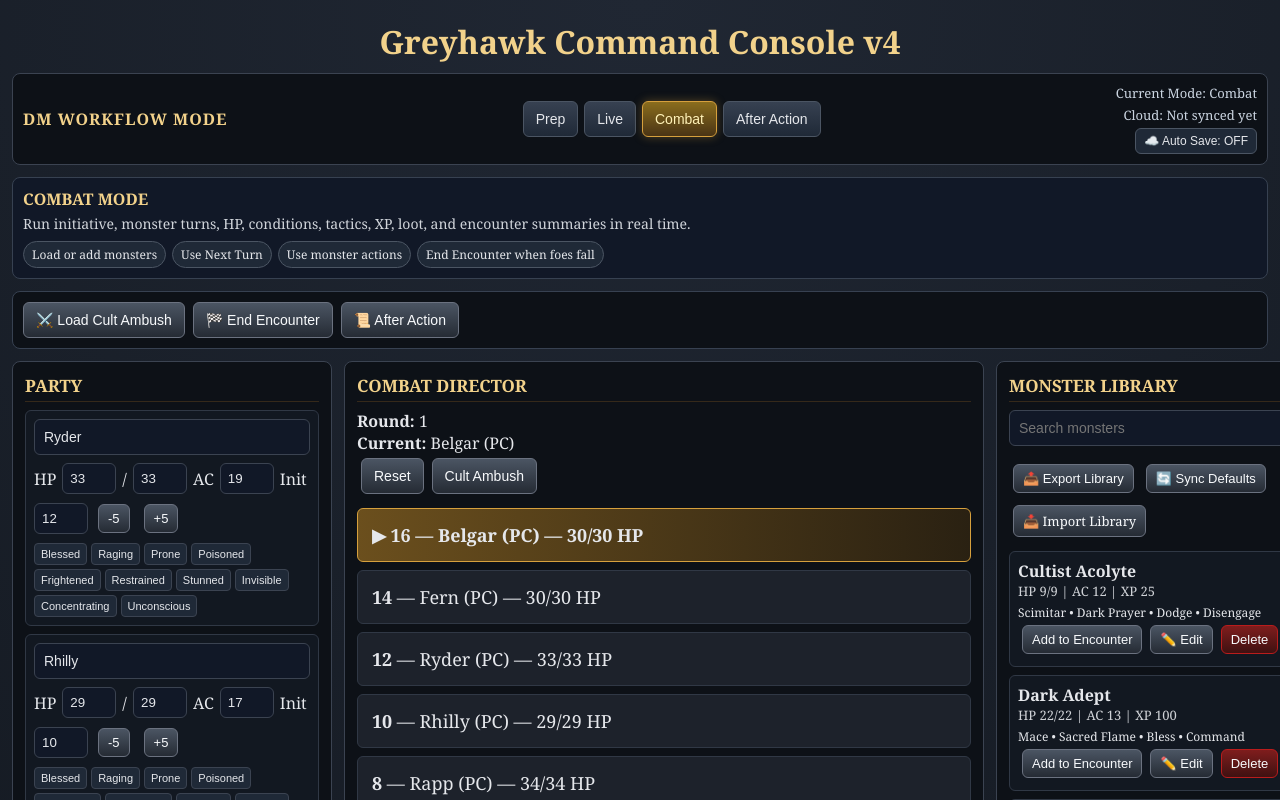
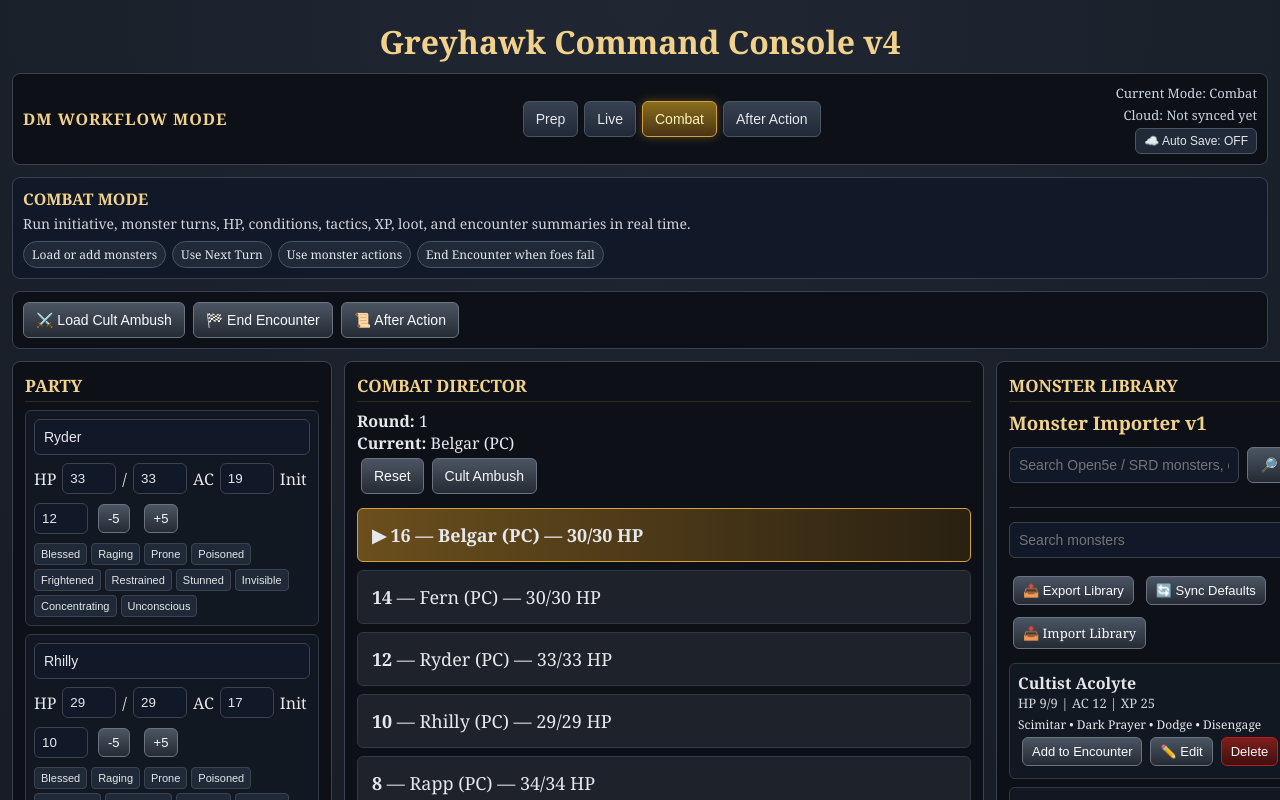
Before and after one commit to hahnfahn-web/greyhawk-console, a React (Vite) app: page / in a window 1280 px wide. Both pictures are taken after a click on the button "Combat". Shown: the top 800 px of the page. Built offline with nearby package versions, Linux system fonts and the light colour scheme.

Commit message:
Add Monster Importer v1

```diff
--- a/src/App.jsx
+++ b/src/App.jsx
@@ -631,6 +631,9 @@
   const [enemyForm, setEnemyForm] = useState({ name: "", hp: "", ac: "", init: "", xp: "" });
   const [monsterLibrary, setMonsterLibrary] = useState(() => loadSaved("monsterLibrary", DEFAULT_MONSTER_LIBRARY));
   const [monsterSearch, setMonsterSearch] = useState("");
+  const [monsterImportQuery, setMonsterImportQuery] = useState("");
+  const [monsterImportResults, setMonsterImportResults] = useState([]);
+  const [monsterImportStatus, setMonsterImportStatus] = useState("");
   const [selectedLibraryMonster, setSelectedLibraryMonster] = useState(null);
   const [monsterEditor, setMonsterEditor] = useState({
     name: "",
@@ -997,6 +1000,117 @@
   const deleteMonsterFromLibrary = (name) => {
     setMonsterLibrary((prev) => prev.filter((m) => m.name !== name));
     addLog(`🗑️ Monster deleted from library: ${name}.`);
+  };
+
+  const convertOpen5eMonster = (apiMonster) => {
+    const acValue = Array.isArray(apiMonster.armor_class)
+      ? Number(apiMonster.armor_class[0]?.value || apiMonster.armor_class[0] || 10)
+      : Number(apiMonster.armor_class || 10);
+
+    const hpValue = Number(apiMonster.hit_points || 1);
+    const speedText = typeof apiMonster.speed === "string"
+      ? apiMonster.speed
+      : Object.entries(apiMonster.speed || {})
+          .map(([key, value]) => `${key} ${value}`)
+          .join(", ");
+
+    const actions = (apiMonster.actions || []).map((action) => ({
+      name: action.name || "Action",
+      type: action.attack_bonus !== undefined ? "Attack" : "Action",
+      attackBonus: action.attack_bonus,
+      hit: action.damage_dice ? `${action.damage_dice}${action.damage_bonus ? " + " + action.damage_bonus : ""}` : "",
+      effect: action.desc || action.description || "Resolve using source action text.",
+      tactics: "Use when this action best fits the monster's instincts and battlefield position.",
+    }));
+
+    const traits = (apiMonster.special_abilities || apiMonster.traits || []).map((trait) =>
+      trait.desc ? `${trait.name}: ${trait.desc}` : trait.name || String(trait)
+    );
+
+    return normalizeMonster({
+      name: apiMonster.name || "Imported Monster",
+      size: apiMonster.size || "Medium",
+      type: apiMonster.type || "creature",
+      alignment: apiMonster.alignment || "unaligned",
+      hp: hpValue,
+      maxHp: hpValue,
+      ac: acValue,
+      speed: speedText || "30 ft.",
+      init: Number(apiMonster.dexterity ? Math.floor((apiMonster.dexterity - 10) / 2) : 0),
+      xp: Number(apiMonster.xp || 0),
+      attackBonus: Number(actions.find((action) => action.attackBonus !== undefined)?.attackBonus || 3),
+      spellSaveDc: Number(apiMonster.spell_save_dc || 12),
+      spellAttackBonus: Number(apiMonster.spell_attack_bonus || 4),
+      abilities: {
+        str: Number(apiMonster.strength || 10),
+        dex: Number(apiMonster.dexterity || 10),
+        con: Number(apiMonster.constitution || 10),
+        int: Number(apiMonster.intelligence || 10),
+        wis: Number(apiMonster.wisdom || 10),
+        cha: Number(apiMonster.charisma || 10),
+      },
+      saves: apiMonster.saving_throws || "—",
+      skills: apiMonster.skills || "—",
+      senses: apiMonster.senses || `passive Perception ${apiMonster.perception || 10}`,
+      languages: apiMonster.languages || "—",
+      traits,
+      actions: actions.length ? actions : ["Attack", "Dodge", "Disengage", "Flee"],
+      tactics: [
+        `Use ${apiMonster.name || "this monster"} according to its role, terrain, and instincts.`,
+        "Focus isolated or wounded targets when appropriate.",
+        "Use special traits before basic attacks if they change the battlefield.",
+      ],
+      loot: [],
+    });
+  };
+
+  const searchOpen5eMonsters = async () => {
+    const query = monsterImportQuery.trim();
+    if (!query) {
+      setMonsterImportStatus("Enter a monster name to search.");
+      return;
+    }
+
+    setMonsterImportStatus("Searching Open5e...");
+
+    try {
+      const res = await fetch(`https://api.open5e.com/v1/monsters/?search=${encodeURIComponent(query)}`);
+      if (!res.ok) throw new Error(`HTTP ${res.status}`);
+
+      const data = await res.json();
+      const results = data.results || [];
+      setMonsterImportResults(results.slice(0, 12));
+      setMonsterImportStatus(`Found ${results.length} result(s).`);
+      addLog(`🔎 Monster search complete: ${query}.`);
+    } catch (err) {
+      setMonsterImportStatus(`Search failed: ${err.message}`);
+      addLog(`❌ Monster search failed: ${err.message}`);
+    }
+  };
+
+  const importOpen5eMonster = (apiMonster, addToEncounter = false) => {
+    const monster = convertOpen5eMonster(apiMonster);
+
+    setMonsterLibrary((prev) => {
+      const existingIndex = prev.findIndex(
+        (entry) => entry.name.toLowerCase() === monster.name.toLowerCase()
+      );
+
+      if (existingIndex >= 0) {
+        const updated = [...prev];
+        updated[existingIndex] = { ...monster, id: undefined };
+        return updated;
+      }
+
+      return [...prev, { ...monster, id: undefined }];
+    });
+
+    if (addToEncounter) {
+      setEnemies((prev) => [...prev, normalizeMonster({ ...monster, id: Date.now() })]);
+      addLog(`📥 Imported and added ${monster.name} to encounter.`);
+    } else {
+      addLog(`📥 Imported ${monster.name} to Monster Library.`);
+    }
   };
 
   const exportMonsterLibrary = () => {
@@ -1907,6 +2021,12 @@
                 exportMonsterLibrary={exportMonsterLibrary}
                 importMonsterLibrary={importMonsterLibrary}
                 syncDefaultMonsters={syncDefaultMonsters}
+                monsterImportQuery={monsterImportQuery}
+                setMonsterImportQuery={setMonsterImportQuery}
+                monsterImportResults={monsterImportResults}
+                monsterImportStatus={monsterImportStatus}
+                searchOpen5eMonsters={searchOpen5eMonsters}
+                importOpen5eMonster={importOpen5eMonster}
               />
               <EnemiesPanel enemies={enemies} enemyForm={enemyForm} setEnemyForm={setEnemyForm} addEnemy={addEnemy} updateEnemyHp={updateEnemyHp} removeEnemy={removeEnemy} toggleEnemyCondition={toggleEnemyCondition} saveFormToMonsterLibrary={saveFormToMonsterLibrary} />
             </>
@@ -2431,6 +2551,12 @@
   exportMonsterLibrary,
   importMonsterLibrary,
   syncDefaultMonsters,
+  monsterImportQuery,
+  setMonsterImportQuery,
+  monsterImportResults,
+  monsterImportStatus,
+  searchOpen5eMonsters,
+  importOpen5eMonster,
 }) {
   const query = monsterSearch.trim().toLowerCase();
   const filteredMonsters = monsterLibrary.filter((monster) =>
@@ -2439,6 +2565,35 @@
 
   return (
     <Panel title="Monster Library">
+      <div style={monsterImporterStyle}>
+        <h3 style={subHeaderStyle}>Monster Importer v1</h3>
+        <div style={buttonWrapStyle}>
+          <input
+            style={{ ...inputStyle, marginBottom: 0, flex: "1 1 220px" }}
+            placeholder="Search Open5e / SRD monsters, e.g. ghoul"
+            value={monsterImportQuery}
+            onChange={(event) => setMonsterImportQuery(event.target.value)}
+            onKeyDown={(event) => {
+              if (event.key === "Enter") searchOpen5eMonsters();
+            }}
+          />
+          <button style={buttonStyle} onClick={searchOpen5eMonsters}>🔎 Search</button>
+        </div>
+        <div style={{ fontSize: 12, color: "#cbd5e1", marginTop: 6 }}>{monsterImportStatus}</div>
+        <div style={monsterImportResultsStyle}>
+          {(monsterImportResults || []).map((monster) => (
+            <div key={monster.slug || monster.name} style={innerCardStyle}>
+              <strong>{monster.name}</strong>
+              <div style={{ fontSize: 12, opacity: 0.85 }}>
+                CR {monster.challenge_rating || "?"} | HP {monster.hit_points || "?"} | AC {Array.isArray(monster.armor_class) ? monster.armor_class[0]?.value || monster.armor_class[0] : monster.armor_class || "?"}
+              </div>
+              <button style={smallButtonStyle} onClick={() => importOpen5eMonster(monster, false)}>Import to Library</button>
+              <button style={smallButtonStyle} onClick={() => importOpen5eMonster(monster, true)}>Import + Add</button>
+            </div>
+          ))}
+        </div>
+      </div>
+
       <input
         style={inputStyle}
         placeholder="Search monsters"
@@ -2678,6 +2833,8 @@
 const encounterListStyle = { marginTop: 10, maxHeight: 260, overflowY: "auto" };
 const monsterLibraryListStyle = { marginTop: 10, maxHeight: 320, overflowY: "auto" };
 const monsterEditorPanelStyle = { marginTop: 14, paddingTop: 12, borderTop: "1px solid #374151" };
+const monsterImporterStyle = { marginBottom: 14, paddingBottom: 12, borderBottom: "1px solid #374151" };
+const monsterImportResultsStyle = { marginTop: 8, maxHeight: 220, overflowY: "auto" };
 const logBoxStyle = { maxHeight: 135, overflowY: "auto", fontSize: 13 };
 const linkButtonStyle = { display: "inline-block", textDecoration: "none", color: "#fff", background: "linear-gradient(180deg, #4b5563 0%, #252b34 100%)", border: "1px solid #6b7280", borderRadius: 6, padding: "10px 14px", fontWeight: "bold" };
 const miniGridStyle = { display: "grid", gridTemplateColumns: "repeat(2, minmax(0, 1fr))", gap: 6 };
```
